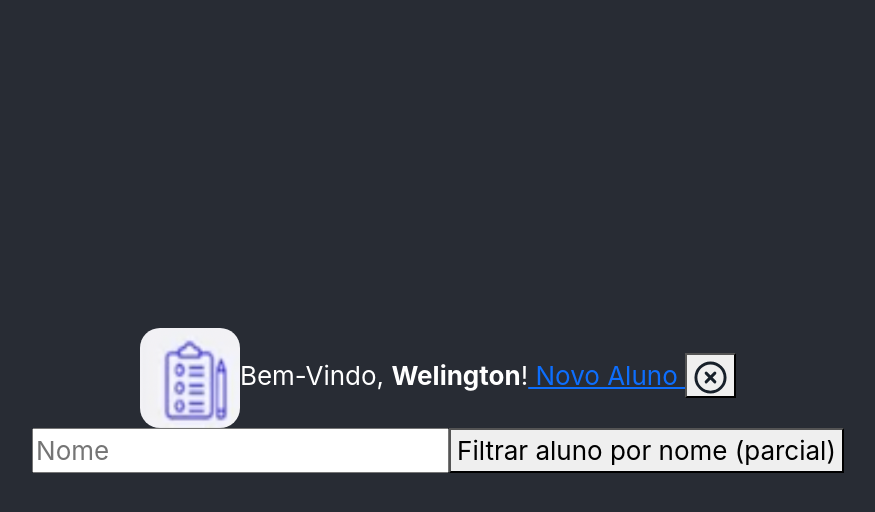
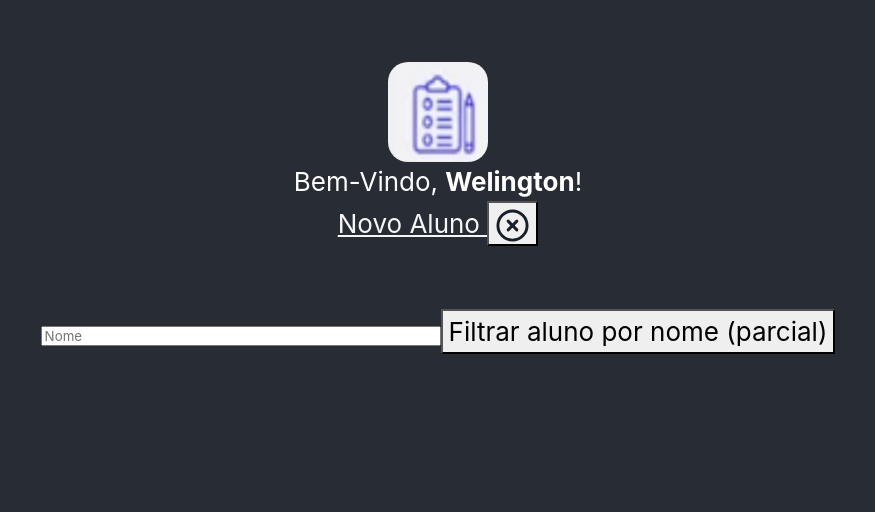
Before and after one commit to Welington88/clientreact, a React (Create React App) app: page /alunos in a window 1280 px wide. Shown: the top 512 px of the page, without its empty margins (202-1077 px from the left). Built offline with nearby package versions, Linux system fonts and the light colour scheme; the HTML template or start-up script is replaced by a standard one.

Commit message:
Ajuste no interface do react

```diff
--- a/src/components/Alunos/index.css
+++ b/src/components/Alunos/index.css
@@ -0,0 +1,12 @@
+div.aluno-container {
+    margin-top:  -30%;
+}
+.texto {
+    color: whitesmoke;
+}
+input {
+    margin-top: 10%;
+    height: 20px;
+    font-size: 10pt;
+    width: 400px;
+}
--- a/src/components/Alunos/index.tsx
+++ b/src/components/Alunos/index.tsx
@@ -8,9 +8,9 @@ export default function Alunos(){
     return(
         <div className="aluno-container">
             <header>
-                <img src={CadastroImagem} className="logo" alt="Cadastro" id="img1" />
-                <span>Bem-Vindo, <strong>Welington</strong>!</span>
-                <Link className="button" to="aluno/novo" > Novo Aluno </Link>
+                <img src={CadastroImagem} className="logo" alt="Cadastro" id="img1" /><br/>
+                <span>Bem-Vindo, <strong>Welington</strong>!</span><br/>
+                <Link className="button texto" to="aluno/novo" > Novo Aluno </Link> {" "}
                 <button type="button">
                     <FiXCircle size={35} color="#17202a" />
                 </button>
--- a/src/components/Login/index.css
+++ b/src/components/Login/index.css
@@ -4,7 +4,7 @@
     border-radius: 20%;
 }
 div.login-container {
-    margin-top:  -300px;
+    margin-top:  -30%;
 }
 
 .form-control {
```
